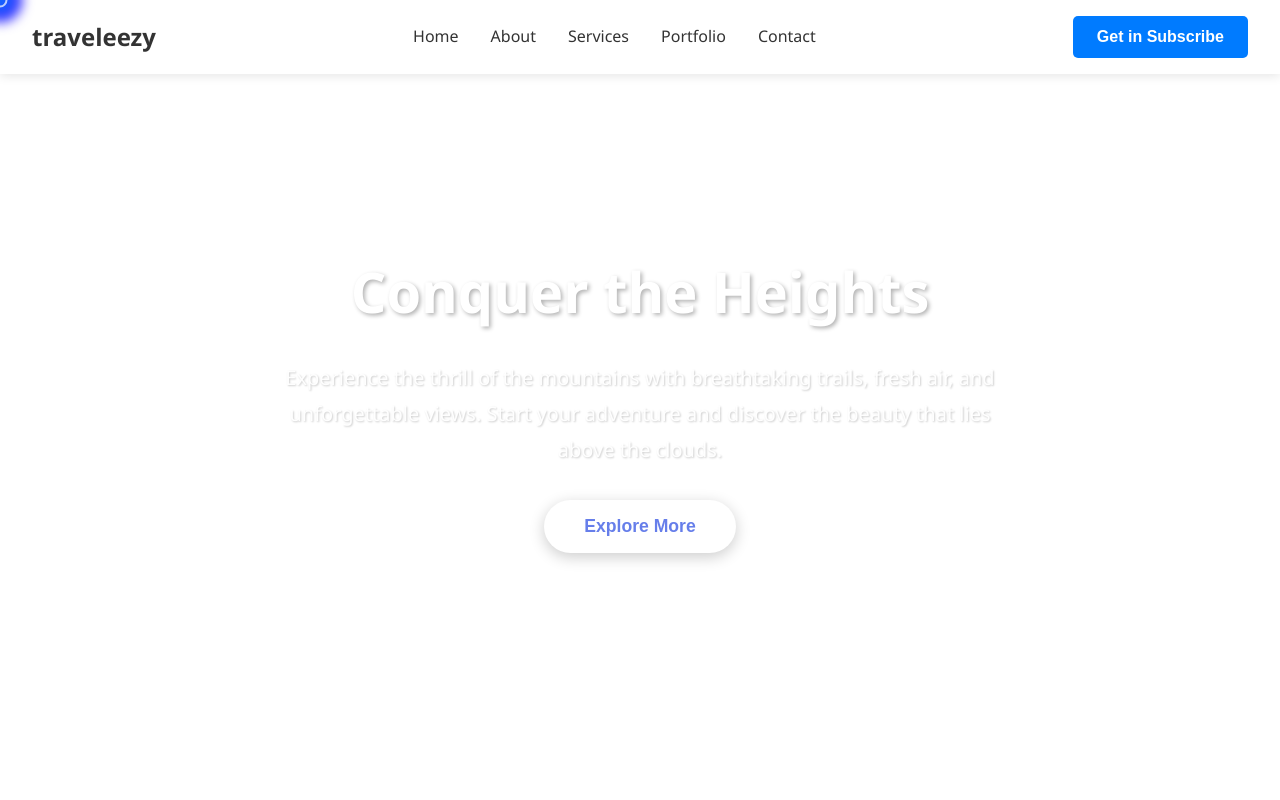
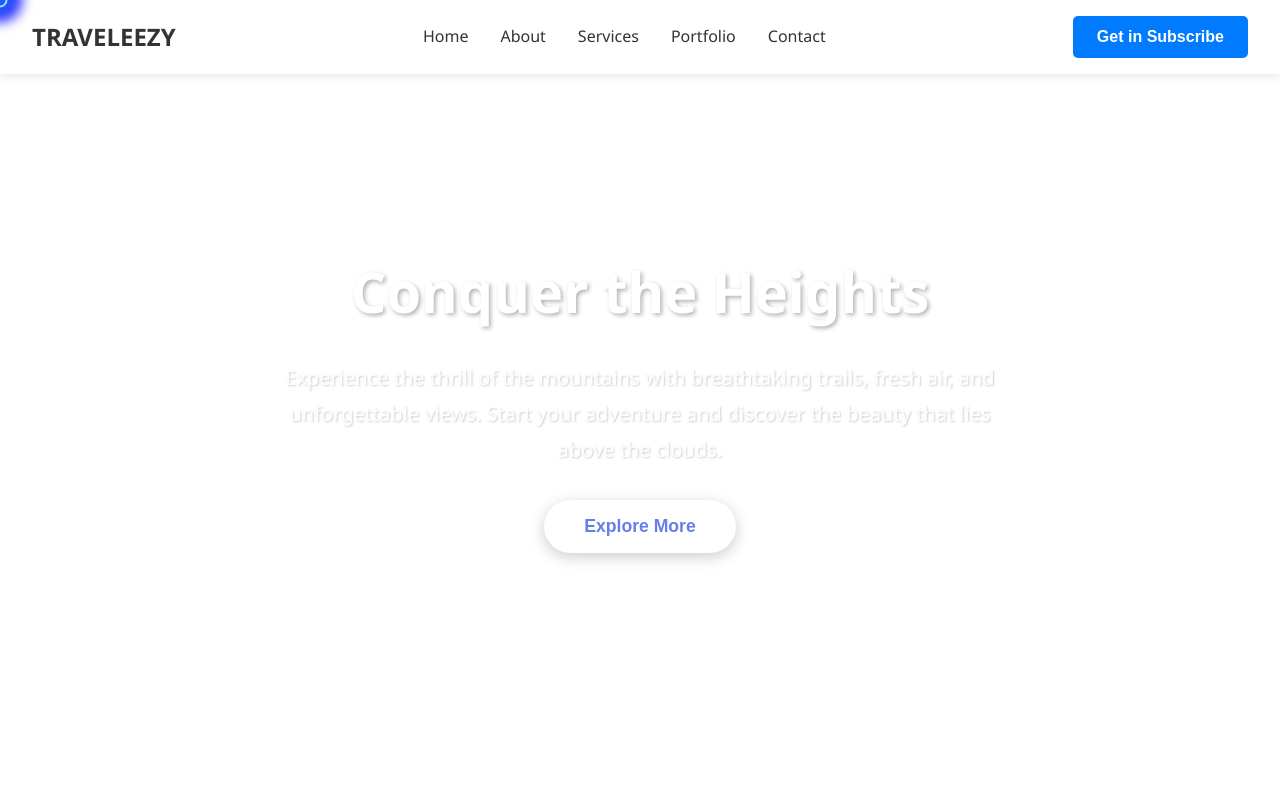
Before and after one commit to Danielraj8941/Traveleezy-, a plain HTML site: page index.html in a window 1280 px wide. Shown: the top 800 px of the page. Drawn offline with Linux system fonts and the light colour scheme.

Commit message:
Update index.html

```diff
--- a/index.html
+++ b/index.html
@@ -4,7 +4,7 @@
 <head>
     <meta charset="UTF-8">
     <meta name="viewport" content="width=device-width, initial-scale=1.0">
-    <title>TRAVELEEZY</title>
+    <title>traveleezy</title>
     <link rel="stylesheet" href="./style.css">
     <link rel="stylesheet" href="https://cdnjs.cloudflare.com/ajax/libs/font-awesome/7.0.1/css/all.min.css"
         integrity="sha512-2SwdPD6INVrV/lHTZbO2nodKhrnDdJK9/kg2XD1r9uGqPo1cUbujc+IYdlYdEErWNu69gVcYgdxlmVmzTWnetw=="
@@ -40,7 +40,7 @@
             </label>
 
             <div class="logo">
-                <a href="#home">traveleezy</a>
+                <a href="#home">TRAVELEEZY</a>
             </div>
 
             <ul class="nav-links">
```
